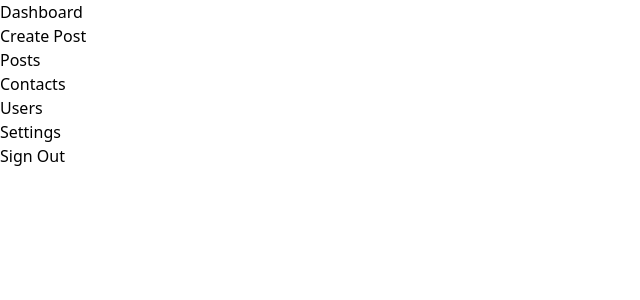
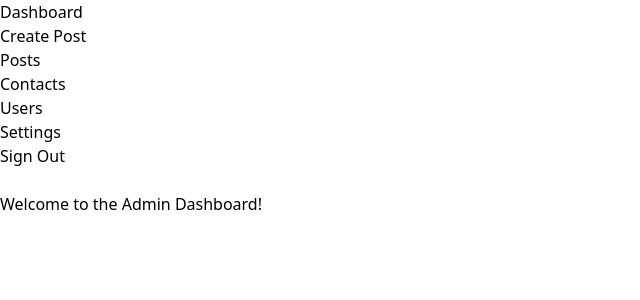
Before and after one commit to habeebmoosa/cstoai, a React (Vite) app in the folder client/: page /admin/dashboard in a window 1280 px wide. Shown: the top 300 px of the page, without its empty margins (0-640 px from the left). Built offline with nearby package versions, Linux system fonts and the light colour scheme.

Commit message:
Add route guard for admin dashboard and fix author display on post page

```diff
--- a/client/src/admin/layouts/DashboardLayout.jsx
+++ b/client/src/admin/layouts/DashboardLayout.jsx
@@ -1,18 +1,29 @@
 import React from "react";
-import { Outlet, useNavigate } from "react-router-dom";
+import { Outlet, useNavigate, useLocation } from "react-router-dom";
 import { Navbar } from "../components/Navbar";
 
 export const DashboardLayout = () => {
     const navigate = useNavigate();
+    const location = useLocation();
 
-    if(!localStorage.getItem("token")){
+    if (!localStorage.getItem("token")) {
         navigate('/admin/auth/signin');
     }
+
+    const isChildRouteActive = location.pathname !== '/admin/dashboard';
 
     return (
         <div className="flex lg:flex-row flex-col">
             <Navbar />
-            <Outlet />
+            {isChildRouteActive ? <Outlet /> : <WelcomeDashboard />}
         </div>
-    )
+    );
 }
+
+const WelcomeDashboard = () => {
+    return (
+        <div className="flex flex-col item-center justify-center lg:ml-64 lg:w-full h-screen">
+            <h1 className="text-3xl font-bold text-center">Welcome to the Admin Dashboard!</h1>
+        </div>
+    );
+}
--- a/client/src/admin/pages/ListOfPosts.jsx
+++ b/client/src/admin/pages/ListOfPosts.jsx
@@ -51,6 +51,7 @@ export const ListOfPosts = () => {
 
     const changeStatus = async (status, url) => {
         try {
+            console.log(url+ " "+ status);
             const response = await axios.put(`${import.meta.env.VITE_API_BASE_URL}/post/update/${url}`, {
                 status: status
             }, {
@@ -58,6 +59,7 @@ export const ListOfPosts = () => {
                     Authorization: `${localStorage.getItem("token")}`,
                 },
             });
+
             console.log(response.data);
             fetchData();
         } catch (error) {
--- a/client/src/public/pages/PostPage.jsx
+++ b/client/src/public/pages/PostPage.jsx
@@ -13,7 +13,12 @@ export const PostPage = () => {
             try {
                 const response = await Axios.get(`${import.meta.env.VITE_API_BASE_URL}/post/getpost/${url}`);
                 setPost(response.data.post);
-                setAuthor(response.data.author);
+
+                if (!response.data.author) {
+                    setAuthor({ name: "Unknown", username: "Unknown" })
+                } else {
+                    setAuthor(response.data.author);
+                }
                 console.log(response.data);
 
             } catch (error) {
@@ -42,9 +47,13 @@ export const PostPage = () => {
             <div className="flex flex-row justify-between mb-8">
 
                 <p className="text-gray-500 mt-2">By{" "}
-                    <Link to={"/author/" + author.username} className='hover:text-gray-700'>
-                        {author.name}
-                    </Link>
+                    {author.username === "Unknown" ? (
+                        <span className="text-gray-500 mt-2">Unknown</span>
+                    ) : (
+                        <Link to={"/author/" + author.username} className='hover:text-gray-700'>
+                            {author.name}
+                        </Link>
+                    )}
                 </p>
 
                 <p className="text-gray-500 mt-2">
```
